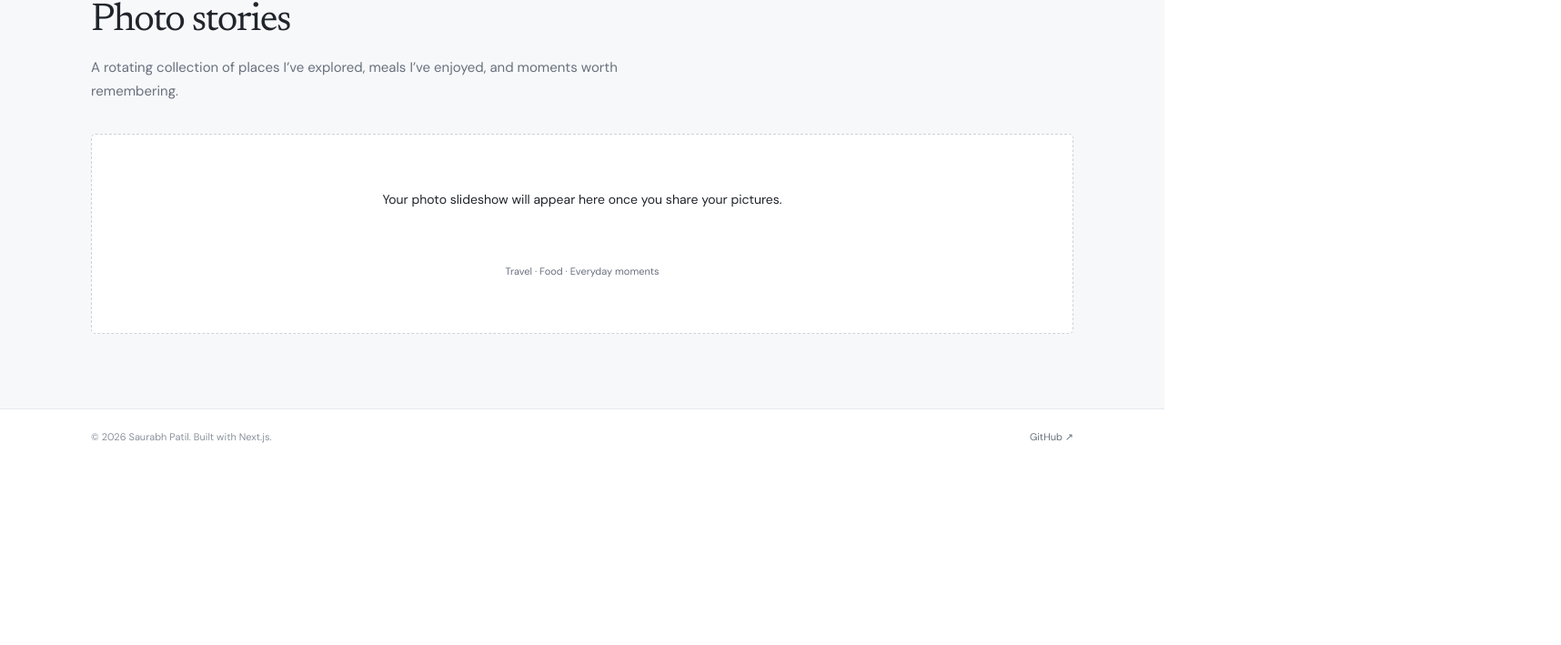
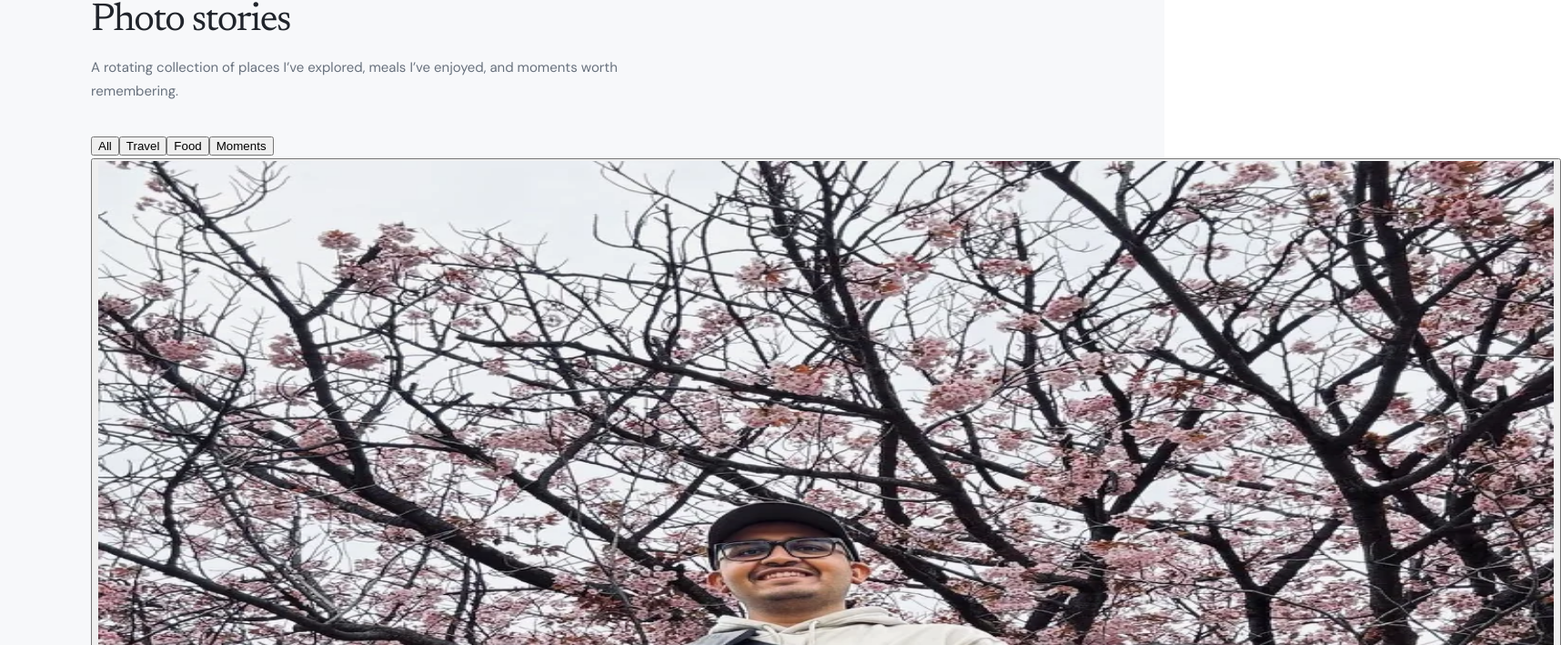
Before and after one commit to Saupatil07/Saupatil07.github.io, a Next.js app: page / in a window 1280 px wide. Shown: the part 6171-6880 px from the top of the page at 91% size, 1716 px wide, since content can reach past the window. Before the commit the page ends 6683 px from the top, so only its background shows below. Built offline with nearby package versions, Linux system fonts and the light colour scheme; no server answers.

Commit message:
Connect uploaded photos to homepage slideshow

```diff
--- a/src/app/page.tsx
+++ b/src/app/page.tsx
@@ -6,6 +6,7 @@ import { SectionHeading } from "@/components/SectionHeading";
 import { ProjectCard } from "@/components/ProjectCard";
 import { PublicationList } from "@/components/PublicationList";
 import { ChessStats } from "@/components/ChessStats";
+import { PhotoSlideshow } from "@/components/PhotoSlideshow";
 import { profile } from "@/data/profile";
 import { featuredProjects } from "@/data/projects";
 import { publications } from "@/data/publications";
@@ -149,10 +150,7 @@ export default function HomePage() {
       <section className="section section-muted" id="photo-slideshow">
         <Container>
           <SectionHeading eyebrow="Travel, food & everyday moments" title="Photo stories" description="A rotating collection of places I’ve explored, meals I’ve enjoyed, and moments worth remembering." />
-          <div className="photo-slideshow-empty">
-            <p>Your photo slideshow will appear here once you share your pictures.</p>
-            <span>Travel · Food · Everyday moments</span>
-          </div>
+          <PhotoSlideshow />
         </Container>
       </section>    </>
   );
```
